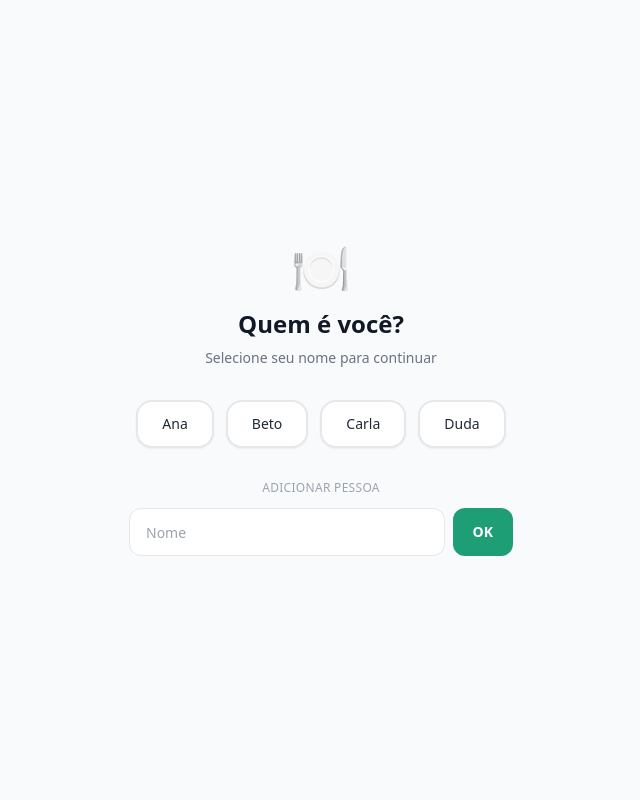
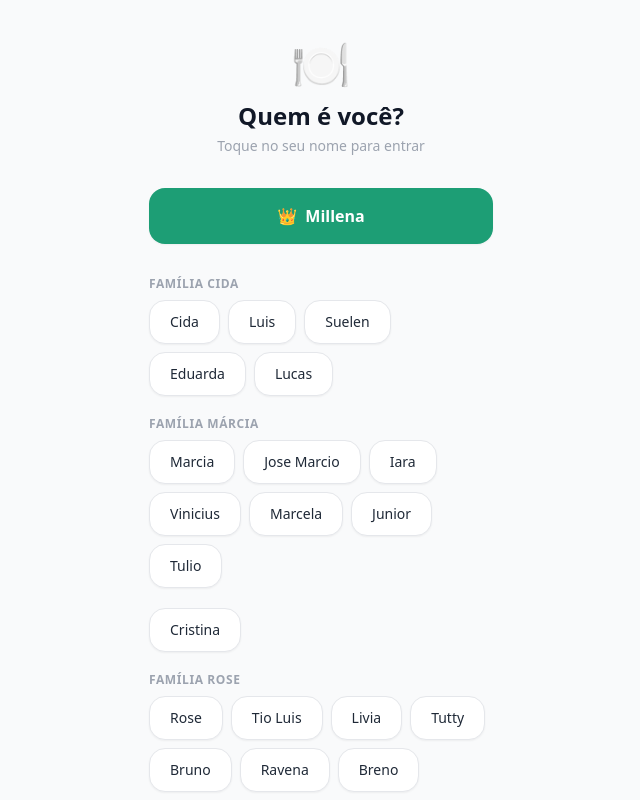
Before and after one commit to millenaod/fechadoparabalanco, a React (Vite) app: page /novo in a window 1280 px wide. Shown: the top 800 px of the page, without its empty margins (319-959 px from the left). Built offline with nearby package versions, Linux system fonts and the light colour scheme.

Commit message:
feat: family groups, admin profile (Millena), welcome splash animation

```diff
--- a/src/App.jsx
+++ b/src/App.jsx
@@ -1,6 +1,8 @@
+import { useEffect, useState } from 'react'
 import { BrowserRouter, Routes, Route, Navigate } from 'react-router-dom'
 import { useStorage } from './hooks/useStorage'
 import { computeSettlements } from './lib/settlement'
+import { ALL_MEMBERS, ADMIN_USER } from './lib/families'
 import SelectUser from './pages/SelectUser'
 import NewLunch from './pages/NewLunch'
 import History from './pages/History'
@@ -8,13 +10,57 @@ import Balance from './pages/Balance'
 import BottomNav from './components/BottomNav'
 import UserChip from './components/UserChip'
 
-const DEFAULT_MEMBERS = ['Ana', 'Beto', 'Carla', 'Duda']
+function SplashScreen({ onDone }) {
+  const [phase, setPhase] = useState(0)
+  // phase 0: entrada do emoji, 1: título aparece, 2: fade out
+  useEffect(() => {
+    const t1 = setTimeout(() => setPhase(1), 600)
+    const t2 = setTimeout(() => setPhase(2), 2800)
+    const t3 = setTimeout(() => onDone(), 3500)
+    return () => { clearTimeout(t1); clearTimeout(t2); clearTimeout(t3) }
+  }, [onDone])
+
+  return (
+    <div
+      className={`fixed inset-0 bg-brand flex flex-col items-center justify-center z-50 transition-opacity duration-700 ${
+        phase === 2 ? 'opacity-0' : 'opacity-100'
+      }`}
+    >
+      <div
+        className={`text-6xl mb-6 transition-all duration-500 ${
+          phase >= 0 ? 'scale-100 opacity-100' : 'scale-50 opacity-0'
+        }`}
+        style={{ transform: phase === 0 ? 'scale(0.4)' : 'scale(1)' }}
+      >
+        🍽️
+      </div>
+      <div
+        className={`text-center px-8 transition-all duration-500 ${
+          phase >= 1 ? 'opacity-100 translate-y-0' : 'opacity-0 translate-y-4'
+        }`}
+      >
+        <p className="text-white/70 text-sm font-medium tracking-wide mb-1">Bem-vindo ao</p>
+        <h1 className="text-white text-2xl font-bold leading-tight">
+          Vem almoçar<br />na porta, pô! 😄
+        </h1>
+      </div>
+    </div>
+  )
+}
 
 export default function App() {
-  const [members, setMembers] = useStorage('rachai_members', DEFAULT_MEMBERS)
+  const [members, setMembers] = useStorage('rachai_members', ALL_MEMBERS)
   const [activeUser, setActiveUser] = useStorage('rachai_active_user', '')
   const [lunches, setLunches] = useStorage('rachai_lunches', [])
   const [settlements, setSettlements] = useStorage('rachai_settlements', [])
+  const [showSplash, setShowSplash] = useState(() => {
+    return !sessionStorage.getItem('rachai_splash_shown')
+  })
+
+  function hideSplash() {
+    sessionStorage.setItem('rachai_splash_shown', '1')
+    setShowSplash(false)
+  }
 
   function handleAddMember(name) {
     setMembers((prev) => [...prev, name])
@@ -52,23 +98,22 @@ export default function App() {
     ? pendingDebts.filter((d) => d.from === activeUser || d.to === activeUser).length
     : 0
 
-  if (!activeUser) {
+  const isAdmin = activeUser === ADMIN_USER
+
   return (
     <BrowserRouter>
+      {showSplash && <SplashScreen onDone={hideSplash} />}
+
+      {!activeUser ? (
         <SelectUser
           members={members}
           activeUser={activeUser}
           onSelect={handleSelectUser}
           onAddMember={handleAddMember}
         />
-      </BrowserRouter>
-    )
-  }
-
-  return (
-    <BrowserRouter>
+      ) : (
         <div className="flex flex-col min-h-svh bg-gray-50">
-        <UserChip user={activeUser} onSwitch={handleSwitchUser} />
+          <UserChip user={activeUser} isAdmin={isAdmin} onSwitch={handleSwitchUser} />
 
           <main className="flex-1">
             <Routes>
@@ -89,6 +134,7 @@ export default function App() {
                   <History
                     lunches={lunches}
                     onDelete={handleDeleteLunch}
+                    isAdmin={isAdmin}
                   />
                 }
               />
@@ -108,6 +154,7 @@ export default function App() {
 
           <BottomNav badgeCount={myPendingCount} />
         </div>
+      )}
     </BrowserRouter>
   )
 }
--- a/src/components/UserChip.jsx
+++ b/src/components/UserChip.jsx
@@ -1,6 +1,7 @@
-export default function UserChip({ user, onSwitch }) {
+export default function UserChip({ user, isAdmin, onSwitch }) {
   return (
     <div className="flex items-center gap-2 px-4 py-2 bg-white border-b border-gray-100">
+      {isAdmin && <span className="text-sm">👑</span>}
       <span className="text-sm text-gray-500">você:</span>
       <span className="text-sm font-semibold text-brand">{user}</span>
       <button
--- /dev/null
+++ b/src/lib/families.js
@@ -0,0 +1,17 @@
+export const FAMILIES = [
+  { name: 'Família Cida', members: ['Cida', 'Millena', 'Luis', 'Suelen', 'Eduarda', 'Lucas'] },
+  { name: 'Família Márcia', members: ['Marcia', 'Jose Marcio', 'Iara', 'Vinicius', 'Marcela', 'Junior', 'Tulio'] },
+  { name: null, members: ['Cristina'] },
+  { name: 'Família Rose', members: ['Rose', 'Tio Luis', 'Livia', 'Tutty', 'Bruno', 'Ravena', 'Breno', 'Gabi'] },
+  { name: 'Família Sergio', members: ['Salma', 'Tio Sergio', 'Luana', 'Allef'] },
+  { name: 'Família Ana Carla', members: ['Ana Carla', 'Marlon', 'Clara', 'Maria Alice'] },
+  { name: 'Família Sergio Henrique', members: ['Sergio Henrique', 'Heitor', 'Camila'] },
+  { name: null, members: ['Gilson', 'Adriana'] },
+  { name: 'Família Tonho', members: ['Tio Tonho', 'Celia', 'Leticia', 'Felipe'] },
+  { name: 'Família Fernanda', members: ['Fernanda', 'Luis Arthur', 'Cecilia', 'Francisco'] },
+  { name: 'Família Samuel', members: ['Samuel', 'Maria Betriz'] },
+]
+
+export const ALL_MEMBERS = FAMILIES.flatMap((f) => f.members)
+
+export const ADMIN_USER = 'Millena'
--- a/src/pages/NewLunch.jsx
+++ b/src/pages/NewLunch.jsx
@@ -1,5 +1,6 @@
 import { useState } from 'react'
 import { useNavigate } from 'react-router-dom'
+import { FAMILIES } from '../lib/families'
 import MemberSelect from '../components/MemberSelect'
 import PayerInput from '../components/PayerInput'
 
@@ -18,6 +19,17 @@ export default function NewLunch({ members, activeUser, onSave }) {
 
   const total = payers.reduce((sum, p) => sum + (parseFloat(p.amount) || 0), 0)
 
+  // Build family groups filtered to current members
+  const families = FAMILIES.map((f) => ({
+    ...f,
+    members: f.members.filter((m) => members.includes(m)),
+  })).filter((f) => f.members.length > 0)
+
+  // Extra members not in predefined families
+  const knownSet = new Set(FAMILIES.flatMap((f) => f.members))
+  const extra = members.filter((m) => !knownSet.has(m))
+  if (extra.length > 0) families.push({ name: 'Outros', members: extra })
+
   function handleAttendeeChange(newAttendees) {
     setAttendees(newAttendees)
     setPayers((prev) => prev.filter((p) => newAttendees.includes(p.name)))
@@ -27,8 +39,7 @@ export default function NewLunch({ members, activeUser, onSave }) {
     if (attendees.length < 2) return 'Selecione ao menos 2 pessoas.'
     if (payers.length === 0) return 'Selecione quem pagou.'
     if (total <= 0) return 'Informe os valores pagos.'
-    const hasEmpty = payers.some((p) => !parseFloat(p.amount))
-    if (hasEmpty) return 'Preencha o valor de cada pagador.'
+    if (payers.some((p) => !parseFloat(p.amount))) return 'Preencha o valor de cada pagador.'
     return null
   }
 
@@ -67,7 +78,7 @@ export default function NewLunch({ members, activeUser, onSave }) {
       <div className="px-4 py-6 space-y-6">
         <h2 className="text-xl font-bold text-gray-900">Novo almoço</h2>
 
-        <div className="space-y-4">
+        <div className="space-y-5">
           <div>
             <label className="block text-sm font-medium text-gray-700 mb-1">Data</label>
             <input
@@ -79,7 +90,9 @@ export default function NewLunch({ members, activeUser, onSave }) {
           </div>
 
           <div>
-            <label className="block text-sm font-medium text-gray-700 mb-1">Descrição <span className="text-gray-400 font-normal">(opcional)</span></label>
+            <label className="block text-sm font-medium text-gray-700 mb-1">
+              Descrição <span className="text-gray-400 font-normal">(opcional)</span>
+            </label>
             <input
               type="text"
               inputMode="text"
@@ -91,8 +104,13 @@ export default function NewLunch({ members, activeUser, onSave }) {
           </div>
 
           <div>
-            <label className="block text-sm font-medium text-gray-700 mb-2">Quem estava?</label>
-            <MemberSelect members={members} selected={attendees} onChange={handleAttendeeChange} />
+            <div className="flex items-center justify-between mb-3">
+              <label className="text-sm font-medium text-gray-700">Quem estava?</label>
+              {attendees.length > 0 && (
+                <span className="text-xs text-brand font-semibold">{attendees.length} selecionados</span>
+              )}
+            </div>
+            <MemberSelect families={families} selected={attendees} onChange={handleAttendeeChange} />
           </div>
 
           {attendees.length >= 1 && (
@@ -104,8 +122,15 @@ export default function NewLunch({ members, activeUser, onSave }) {
 
           {total > 0 && (
             <div className="flex items-center justify-between bg-brand-light rounded-2xl px-4 py-3">
-              <span className="text-sm font-medium text-brand-dark">Total</span>
-              <span className="text-lg font-bold text-brand">
+              <div>
+                <p className="text-xs text-brand-dark">Total</p>
+                {attendees.length > 0 && (
+                  <p className="text-xs text-brand mt-0.5">
+                    R$ {(total / attendees.length).toFixed(2).replace('.', ',')} por pessoa
+                  </p>
+                )}
+              </div>
+              <span className="text-xl font-bold text-brand">
                 R$ {total.toFixed(2).replace('.', ',')}
               </span>
             </div>
--- a/src/pages/SelectUser.jsx
+++ b/src/pages/SelectUser.jsx
@@ -1,5 +1,6 @@
 import { useState } from 'react'
 import { useNavigate } from 'react-router-dom'
+import { FAMILIES, ADMIN_USER } from '../lib/families'
 
 export default function SelectUser({ members, activeUser, onSelect, onAddMember }) {
   const [newName, setNewName] = useState('')
@@ -18,30 +19,66 @@ export default function SelectUser({ members, activeUser, onSelect, onAddMember
     setNewName('')
   }
 
+  // Build family groups from current members, preserving order
+  const knownSet = new Set(FAMILIES.flatMap((f) => f.members))
+  const extraMembers = members.filter((m) => !knownSet.has(m))
+  const allFamilies = [
+    ...FAMILIES.map((f) => ({
+      ...f,
+      members: f.members.filter((m) => members.includes(m)),
+    })).filter((f) => f.members.length > 0),
+    ...(extraMembers.length > 0 ? [{ name: 'Outros', members: extraMembers }] : []),
+  ]
+
   return (
     <div className="flex flex-col min-h-svh bg-gray-50">
-      <div className="flex-1 flex flex-col items-center justify-center px-6 py-12">
-        <div className="w-full max-w-sm space-y-8">
+      <div className="flex-1 px-5 py-10 space-y-8 max-w-sm mx-auto w-full">
         <div className="text-center">
-            <div className="text-5xl mb-4">🍽️</div>
+          <div className="text-5xl mb-3">🍽️</div>
           <h1 className="text-2xl font-bold text-gray-900">Quem é você?</h1>
-            <p className="mt-2 text-sm text-gray-500">Selecione seu nome para continuar</p>
+          <p className="mt-1 text-sm text-gray-400">Toque no seu nome para entrar</p>
         </div>
 
-          <div className="flex flex-wrap gap-3 justify-center">
-            {members.map((name) => (
+        {/* Admin destaque */}
+        <button
+          onClick={() => handleSelect(ADMIN_USER)}
+          className="w-full h-14 bg-brand text-white rounded-2xl font-bold text-base shadow-sm flex items-center justify-center gap-2"
+        >
+          <span>👑</span>
+          {ADMIN_USER}
+        </button>
+
+        <div className="space-y-5">
+          {allFamilies
+            .map((family) => ({
+              ...family,
+              members: family.members.filter((m) => m !== ADMIN_USER),
+            }))
+            .filter((f) => f.members.length > 0)
+            .map((family, i) => (
+              <div key={i}>
+                {family.name && (
+                  <p className="text-xs font-semibold text-gray-400 uppercase tracking-wider mb-2">
+                    {family.name}
+                  </p>
+                )}
+                <div className="flex flex-wrap gap-2">
+                  {family.members.map((name) => (
                     <button
                       key={name}
                       onClick={() => handleSelect(name)}
-                className="h-12 px-6 rounded-2xl bg-white border-2 border-gray-200 text-gray-800 font-medium text-sm shadow-sm active:bg-brand-light active:border-brand transition-colors"
+                      className="h-11 px-5 rounded-2xl bg-white border border-gray-200 text-gray-800 font-medium text-sm shadow-sm active:bg-brand-light active:border-brand transition-colors"
                     >
                       {name}
                     </button>
                   ))}
                 </div>
+              </div>
+            ))}
+        </div>
 
-          <form onSubmit={handleAdd} className="space-y-3">
-            <p className="text-xs text-gray-400 text-center uppercase tracking-wide">Adicionar pessoa</p>
+        <form onSubmit={handleAdd} className="space-y-2 pt-2">
+          <p className="text-xs text-gray-400 uppercase tracking-wide">Adicionar pessoa</p>
           <div className="flex gap-2">
             <input
               type="text"
@@ -61,6 +98,5 @@ export default function SelectUser({ members, activeUser, onSelect, onAddMember
         </form>
       </div>
     </div>
-    </div>
   )
 }
```
Also changed, not shown: src/components/MemberSelect.jsx (+50 -5 lines). Lines whose indentation alone changed are shown as unchanged.
